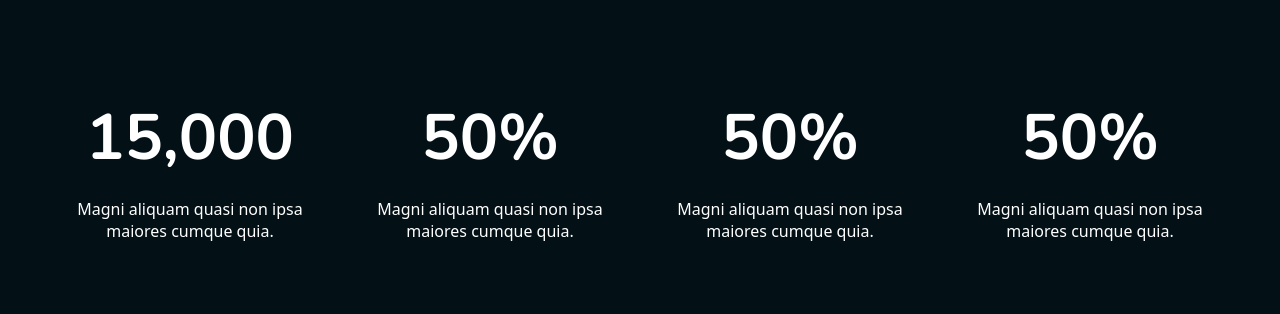
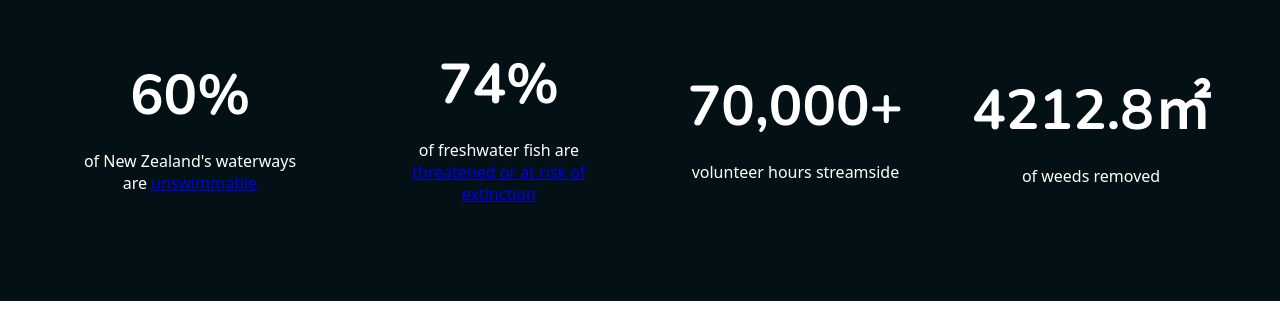
Before and after one commit to ASOwnerYT/pure-nz-website, a plain HTML site: page index.html in a window 1280 px wide. Shown: the part 486-800 px from the top of the page. Drawn offline with nearby package versions, Linux system fonts and the light colour scheme.

Commit message:
Update statictics section with actual stats

```diff
--- a/index.html
+++ b/index.html
@@ -39,20 +39,20 @@
     <section class="container stats">
       <div class="row">
         <div class="col">
-          <h1>15,000</h1>
-          <p>Magni aliquam quasi non ipsa maiores cumque quia.</p>
+          <h1>60%</h1>
+          <p>of New Zealand's waterways are <a href="https://www.theguardian.com/world/2023/mar/25/like-youre-in-a-horror-movie-pollution-leaves-new-zealand-wetlands-irreversibly-damaged">unswimmable</a></p>
         </div>
         <div class="col">
-          <h1>50%</h1>
-          <p>Magni aliquam quasi non ipsa maiores cumque quia.</p>
+          <h1>74%</h1>
+          <p>of freshwater fish are <a href="https://www.forestandbird.org.nz/campaigns/freshwater-fish">threatened or at risk of extinction</a></p>
         </div>
         <div class="col">
-          <h1>50%</h1>
-          <p>Magni aliquam quasi non ipsa maiores cumque quia.</p>
+          <h1>70,000+</h1>
+          <p>volunteer hours streamside</p>
         </div>
         <div class="col">
-          <h1>50%</h1>
-          <p>Magni aliquam quasi non ipsa maiores cumque quia.</p>
+          <h1>4212.8㎡</h1>
+          <p>of weeds removed</p>
         </div>
       </div>
     </section>
--- a/style.css
+++ b/style.css
@@ -193,8 +193,8 @@ Statistic section
   /* now this is how you write clean css */
   color: var(--text-dark);
   background-color: var(--bg-dark);
-  padding-top: var(--section-spacing);
-  padding-bottom: var(--section-spacing);
+  padding-top: var(--spacing);
+  padding-bottom: var(--spacing);
 }
 
 .stats .row {
@@ -204,7 +204,7 @@ Statistic section
 
 .stats h1 {
   margin-bottom: 1rem;
-  font-size: 4rem;
+  font-size: 3.5rem;
 }
 
 .stats .col {
```
